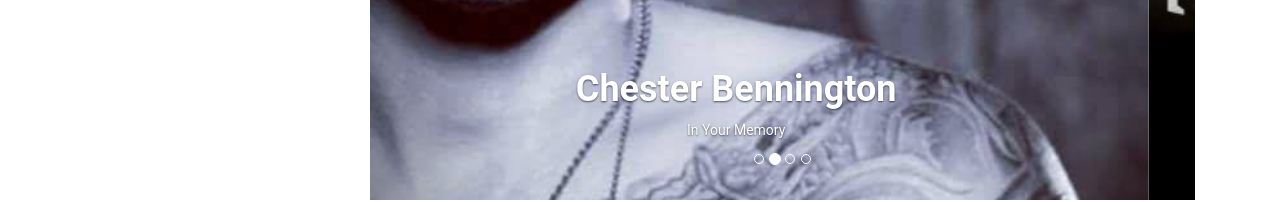
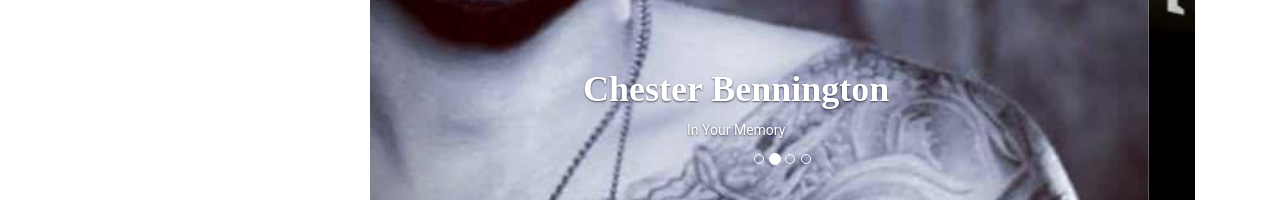
Before and after one commit to Jorgem4/PorfolioProject, a plain HTML site: page Tribute/tribute_home.html in a window 1280 px wide. Shown: the part 520-722 px from the top of the page. Drawn offline with nearby package versions, Linux system fonts and the light colour scheme.

Commit message:
font added

```diff
--- a/Tribute/css/style_home.css
+++ b/Tribute/css/style_home.css
@@ -7,3 +7,6 @@
   width: inherit;
   height: inherit;
 }
+.item h1{
+  font-family: 'font-awesome';
+}
--- a/Tribute/tribute_home.html
+++ b/Tribute/tribute_home.html
@@ -6,6 +6,7 @@
 
 <!-- Optional theme -->
 <link rel="stylesheet" href="https://maxcdn.bootstrapcdn.com/bootstrap/3.3.7/css/bootstrap-theme.min.css" integrity="sha384-rHyoN1iRsVXV4nD0JutlnGaslCJuC7uwjduW9SVrLvRYooPp2bWYgmgJQIXwl/Sp" crossorigin="anonymous">
+<link href="https://maxcdn.bootstrapcdn.com/font-awesome/4.7.0/css/font-awesome.min.css" rel="stylesheet">
 <link href='css/custom.css' rel='stylesheet' type='text/css'>
 <link rel="stylesheet" type="text/css" href="css/style_home.css">
 
```
